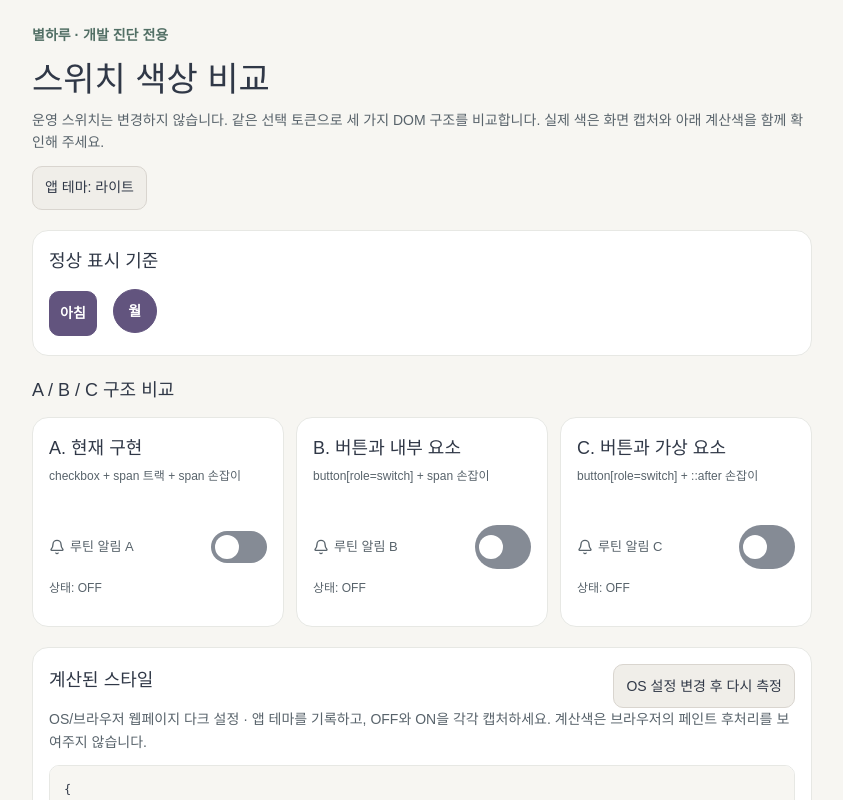
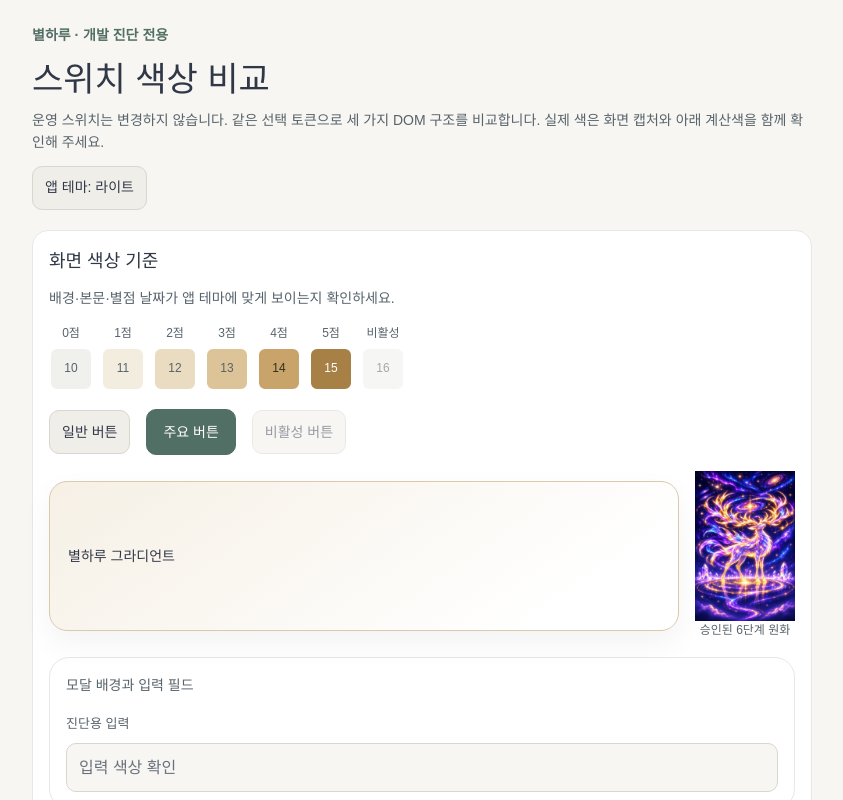
Before and after one commit to GyeongseokJeong/habit-star, a Next.js app: page /diagnostics/switch in a window 1280 px wide. Shown: the top 800 px of the page, without its empty margins (218-1061 px from the left). Built offline with nearby package versions, Linux system fonts and the light colour scheme.

Commit message:
Add Samsung Internet color diagnostics for issue 31

```diff
--- a/app/diagnostics/switch/switch-comparison.module.css
+++ b/app/diagnostics/switch/switch-comparison.module.css
@@ -59,6 +59,70 @@
 
 .references :global(.repeat-weekdays) {
   margin: 0;
+}
+
+.matrix {
+  display: flex;
+  flex-wrap: wrap;
+  gap: 8px;
+  margin: 14px 0 18px;
+}
+
+.matrixCell {
+  display: grid;
+  gap: 4px;
+  text-align: center;
+}
+
+.matrixLabel {
+  color: var(--body);
+  font-size: 12px;
+}
+
+.matrixCell :global(.day-tile) {
+  width: 44px;
+  height: 44px;
+}
+
+.visualSamples {
+  display: flex;
+  flex-wrap: wrap;
+  align-items: center;
+  gap: 16px;
+  margin-top: 16px;
+}
+
+.visualSamples :global(.little-note) {
+  min-height: 150px;
+  flex: 1 1 180px;
+  align-items: center;
+}
+
+.visualSamples figure {
+  margin: 0;
+  color: var(--body);
+  font-size: 12px;
+  text-align: center;
+}
+
+.visualSamples img {
+  display: block;
+  object-fit: contain;
+}
+
+.modalSample:global(.modal) {
+  position: static;
+  display: block;
+  width: 100%;
+  max-height: none;
+  margin: 16px 0 0;
+  padding: 16px;
+  box-shadow: none;
+  animation: none;
+}
+
+.modalSample :global(.field) {
+  margin-bottom: 0;
 }
 
 .samples {
--- a/app/diagnostics/switch/switch-comparison.tsx
+++ b/app/diagnostics/switch/switch-comparison.tsx
@@ -1,6 +1,7 @@
 "use client";
 
 import { Bell } from "lucide-react";
+import Image from "next/image";
 import { useEffect, useState } from "react";
 import styles from "./switch-comparison.module.css";
 
@@ -8,7 +9,7 @@ type Variant = "A" | "B" | "C";
 const variants: { id: Variant; title: string; structure: string }[] = [
   {
     id: "A",
-    title: "현재 구현",
+    title: "이전 구현",
     structure: "checkbox + span 트랙 + span 손잡이",
   },
   {
@@ -27,6 +28,7 @@ function getColors(element: Element, pseudo?: string) {
   const css = getComputedStyle(element, pseudo);
   return {
     background: css.backgroundColor,
+    backgroundImage: css.backgroundImage,
     foreground: css.color,
     colorScheme: css.colorScheme,
     forcedColorAdjust: css.forcedColorAdjust,
@@ -39,16 +41,68 @@ function capture(checked: Record<Variant, boolean>, theme: "light" | "dark") {
   const root = document.querySelector("[data-switch-diagnostics]")!;
   const selectedTime = root.querySelector("[data-selected-time]")!;
   const selectedWeekday = root.querySelector("[data-selected-weekday]")!;
+  const samples = [
+    "page",
+    "surface",
+    "body-text",
+    "plain-button",
+    "primary-button",
+    "disabled-button",
+    "disabled-date",
+    "gradient",
+    "artwork",
+    "modal",
+    "modal-input",
+  ];
   return {
     environment: {
       browser: navigator.userAgent,
       osDark: matchMedia("(prefers-color-scheme: dark)").matches,
       forcedColors: matchMedia("(forced-colors: active)").matches,
       appTheme: theme,
+      documentScheme: getComputedStyle(document.documentElement).colorScheme,
+      appScheme: getComputedStyle(root).colorScheme,
+      metaColorScheme:
+        document
+          .querySelector('meta[name="color-scheme"]')
+          ?.getAttribute("content") ?? null,
+      themeColor:
+        document
+          .querySelector('meta[name="theme-color"]')
+          ?.getAttribute("content") ?? null,
+      tokens: Object.fromEntries(
+        [
+          "--bg",
+          "--surface",
+          "--ink",
+          "--soft",
+          "--gold",
+          "--selection-bg",
+        ].map((name) => [
+          name,
+          getComputedStyle(root).getPropertyValue(name).trim(),
+        ]),
+      ),
       selectionToken: getComputedStyle(root)
         .getPropertyValue("--selection-bg")
         .trim(),
     },
+    samples: Object.fromEntries(
+      samples.map((name) => [
+        name,
+        getColors(
+          name === "page"
+            ? root
+            : root.querySelector(`[data-color-sample="${name}"]`)!,
+        ),
+      ]),
+    ),
+    matrix: Object.fromEntries(
+      Array.from({ length: 6 }, (_, tier) => [
+        `tier-${tier}`,
+        getColors(root.querySelector(`[data-matrix-tier="${tier}"]`)!),
+      ]),
+    ),
     selectedTime: getColors(selectedTime),
     selectedWeekday: getColors(selectedWeekday),
     switches: Object.fromEntries(
@@ -92,6 +146,7 @@ export default function SwitchComparison() {
   return (
     <main
       data-switch-diagnostics
+      data-color-sample="page"
       className={`byeolharu ${theme === "dark" ? "dark" : ""} ${styles.page}`}
     >
       <div className={styles.container}>
@@ -112,8 +167,103 @@ export default function SwitchComparison() {
             앱 테마: {theme === "light" ? "라이트" : "다크"}
           </button>
         </header>
+        <section
+          aria-labelledby="palette-title"
+          className={styles.panel}
+          data-color-sample="surface"
+        >
+          <h2 id="palette-title">화면 색상 기준</h2>
+          <p data-color-sample="body-text">
+            배경·본문·별점 날짜가 앱 테마에 맞게 보이는지 확인하세요.
+          </p>
+          <div
+            className={styles.matrix}
+            aria-label="별점 매트릭스 색상 0점부터 5점"
+          >
+            {Array.from({ length: 6 }, (_, tier) => (
+              <div key={tier} className={styles.matrixCell}>
+                <span className={styles.matrixLabel}>{tier}점</span>
+                <button
+                  type="button"
+                  className={`day-tile tier-${tier}`}
+                  data-matrix-tier={tier}
+                  aria-label={`${tier}점 날짜 색상 샘플`}
+                >
+                  {tier + 10}
+                </button>
+              </div>
+            ))}
+            <div className={styles.matrixCell}>
+              <span className={styles.matrixLabel}>비활성</span>
+              <button
+                type="button"
+                className="day-tile tier-0"
+                data-color-sample="disabled-date"
+                aria-label="비활성 날짜 색상 샘플"
+                disabled
+              >
+                16
+              </button>
+            </div>
+          </div>
+          <div className={styles.references}>
+            <button
+              type="button"
+              className={styles.themeButton}
+              data-color-sample="plain-button"
+            >
+              일반 버튼
+            </button>
+            <button
+              type="button"
+              className="primary"
+              data-color-sample="primary-button"
+            >
+              주요 버튼
+            </button>
+            <button
+              type="button"
+              className={styles.themeButton}
+              data-color-sample="disabled-button"
+              disabled
+            >
+              비활성 버튼
+            </button>
+          </div>
+          <div className={styles.visualSamples}>
+            <div className="little-note" data-color-sample="gradient">
+              별하루 그라디언트
+            </div>
+            <figure>
+              <Image
+                src="/assets/constellation/stage-06.webp"
+                alt="승인된 6단계 별자리: 금빛 뿔의 별빛 사슴"
+                width={100}
+                height={150}
+                data-color-sample="artwork"
+              />
+              <figcaption>승인된 6단계 원화</figcaption>
+            </figure>
+          </div>
+          <dialog
+            open
+            className={`modal ${styles.modalSample}`}
+            data-color-sample="modal"
+            aria-label="모달 색상 샘플"
+          >
+            <p>모달 배경과 입력 필드</p>
+            <label className="field">
+              <span>진단용 입력</span>
+              <input
+                data-color-sample="modal-input"
+                type="text"
+                placeholder="입력 색상 확인"
+              />
+            </label>
+          </dialog>
+        </section>
         <section aria-labelledby="reference-title" className={styles.panel}>
-          <h2 id="reference-title">정상 표시 기준</h2>
+          <h2 id="reference-title">스위치·선택 버튼 기준</h2>
           <div className={styles.references}>
             <div className="segmented">
               <button
```
Also changed, not shown: 3 other files (tests, documents, lock files or other folders).
